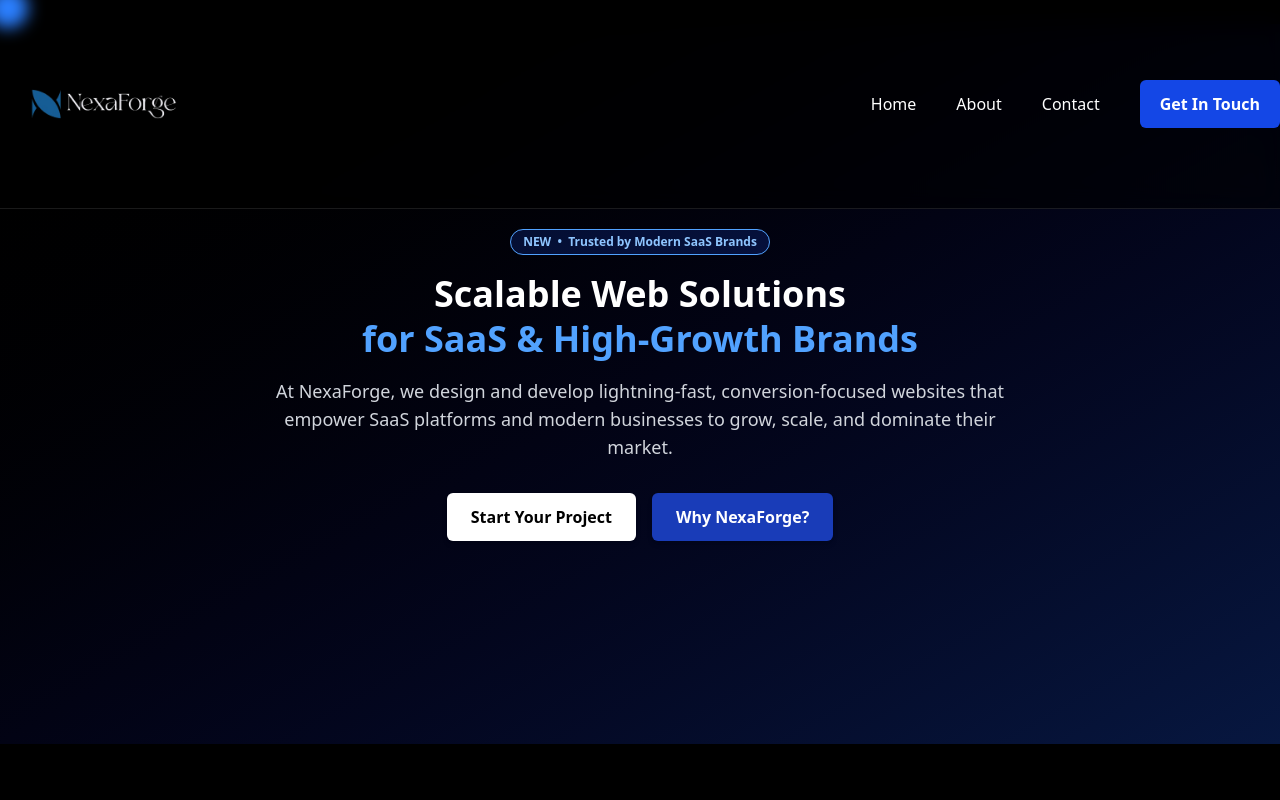
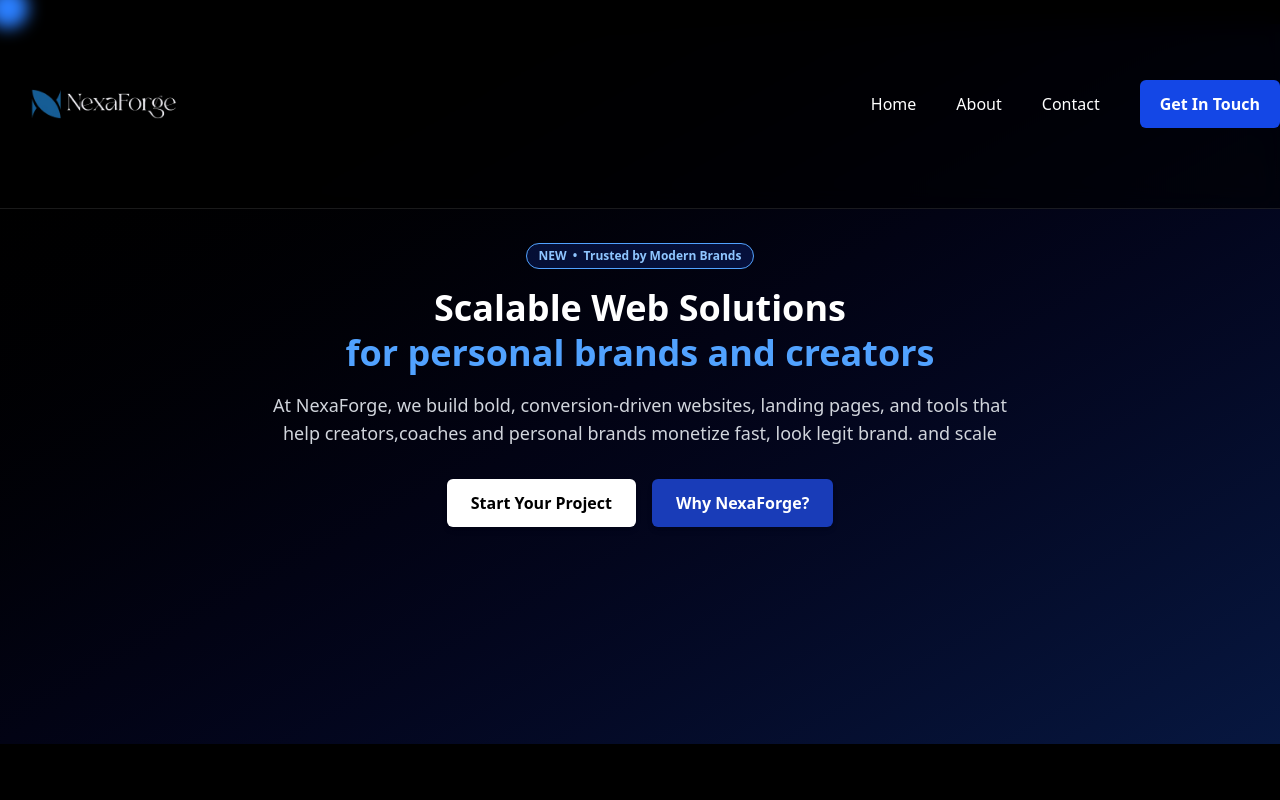
Before and after one commit to DaveInnovator/nexaforge-agency, a React (Vite) app: page / in a window 1280 px wide. Shown: the top 800 px of the page. Built offline with nearby package versions, Linux system fonts and the light colour scheme.

Commit message:
Update Hero.jsx

```diff
--- a/src/components/Hero.jsx
+++ b/src/components/Hero.jsx
@@ -10,17 +10,18 @@ export default function Hero() {
           transition={{ duration: 0.8 }}
         >
           <p className="mb-4 inline-block bg-blue-700/20 px-3 py-1 rounded-full text-xs text-blue-300 font-semibold border border-blue-400">
-            NEW &nbsp;•&nbsp; Trusted by Modern SaaS Brands
+            NEW &nbsp;•&nbsp; Trusted by Modern  Brands
           </p>
 
           <h1 className="text-3xl sm:text-4xl font-bold leading-tight mb-4">
             Scalable Web Solutions <br />
-            <span className="text-blue-400">for SaaS & High-Growth Brands</span>
+            <span className="text-blue-400">for personal brands and creators</span>
           </h1>
 
           <p className="text-base sm:text-lg text-gray-300 mb-8">
-            At NexaForge, we design and develop lightning-fast, conversion-focused websites that empower SaaS platforms and modern businesses to grow, scale, and dominate their market.
-          </p>
+            At NexaForge, we build bold, conversion-driven websites, landing pages, and tools that help creators,coaches and personal brands monetize fast, look legit brand. and scale
+
+            </p>
 
           <div className="flex flex-wrap justify-center gap-4">
             <Link
```
